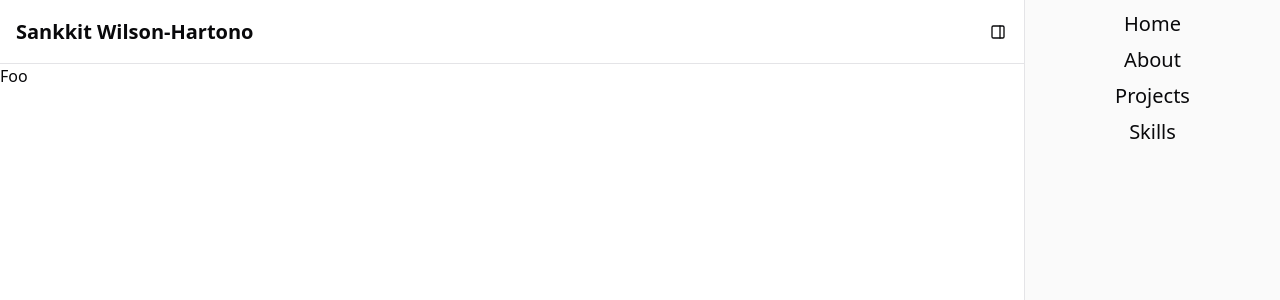
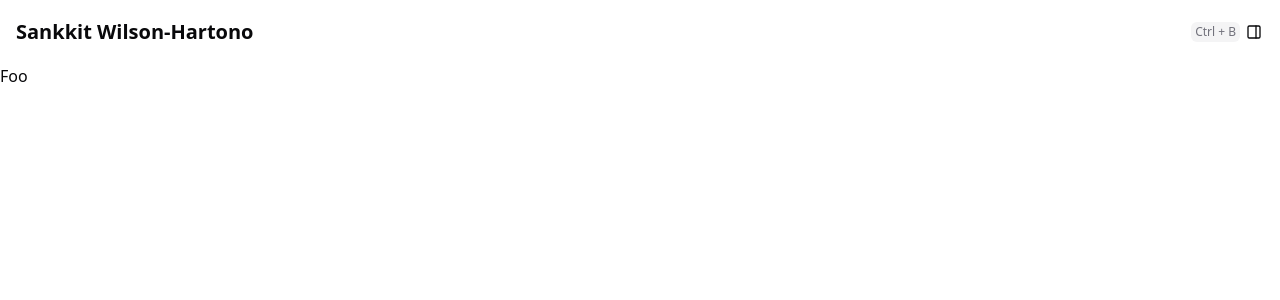
Before and after one commit to Sankeetos/sankeetos-portfolio, a SvelteKit app: page / in a window 1280 px wide. Shown: the top 300 px of the page. Built offline with nearby package versions, Linux system fonts and the light colour scheme.

Commit message:
Add kbd shortcut and default close sidebar

```diff
--- /dev/null
+++ b/src/lib/components/ui/kbd/index.ts
@@ -0,0 +1,10 @@
+import Root from "./kbd.svelte";
+import Group from "./kbd-group.svelte";
+
+export {
+	Root,
+	Group,
+	//
+	Root as Kbd,
+	Group as KbdGroup,
+};
--- /dev/null
+++ b/src/lib/components/ui/kbd/kbd-group.svelte
@@ -0,0 +1,20 @@
+<script lang="ts">
+	import { cn, type WithElementRef } from "$lib/utils.js";
+	import type { HTMLAttributes } from "svelte/elements";
+
+	let {
+		ref = $bindable(null),
+		class: className,
+		children,
+		...restProps
+	}: WithElementRef<HTMLAttributes<HTMLElement>> = $props();
+</script>
+
+<kbd
+	bind:this={ref}
+	data-slot="kbd-group"
+	class={cn("inline-flex items-center gap-1", className)}
+	{...restProps}
+>
+	{@render children?.()}
+</kbd>
--- /dev/null
+++ b/src/lib/components/ui/kbd/kbd.svelte
@@ -0,0 +1,25 @@
+<script lang="ts">
+	import { cn, type WithElementRef } from "$lib/utils.js";
+	import type { HTMLAttributes } from "svelte/elements";
+
+	let {
+		ref = $bindable(null),
+		class: className,
+		children,
+		...restProps
+	}: WithElementRef<HTMLAttributes<HTMLElement>> = $props();
+</script>
+
+<kbd
+	bind:this={ref}
+	data-slot="kbd"
+	class={cn(
+		"bg-muted text-muted-foreground pointer-events-none inline-flex h-5 w-fit min-w-5 items-center justify-center gap-1 rounded-sm px-1 font-sans text-xs font-medium select-none",
+		"[&_svg:not([class*='size-'])]:size-3",
+		"[[data-slot=tooltip-content]_&]:bg-background/20 [[data-slot=tooltip-content]_&]:text-background dark:[[data-slot=tooltip-content]_&]:bg-background/10",
+		className
+	)}
+	{...restProps}
+>
+	{@render children?.()}
+</kbd>
--- a/src/lib/components/ui/sidebar/constants.ts
+++ b/src/lib/components/ui/sidebar/constants.ts
@@ -1,6 +1,6 @@
 export const SIDEBAR_COOKIE_NAME = "sidebar:state";
 export const SIDEBAR_COOKIE_MAX_AGE = 60 * 60 * 24 * 7;
-export const SIDEBAR_WIDTH = "16rem";
+export const SIDEBAR_WIDTH = "20rem";
 export const SIDEBAR_WIDTH_MOBILE = "18rem";
 export const SIDEBAR_WIDTH_ICON = "3rem";
 export const SIDEBAR_KEYBOARD_SHORTCUT = "b";
--- a/src/routes/+layout.svelte
+++ b/src/routes/+layout.svelte
@@ -2,15 +2,20 @@
 	import AppSidebar from '$lib/components/app-sidebar.svelte';
 	import * as Sidebar from '$lib/components/ui/sidebar/index.js';
 	import './layout.css';
-
+	import * as Kbd from '$lib/components/ui/kbd/index.js';
 	let { children } = $props();
 </script>
 
-<Sidebar.Provider>
+<Sidebar.Provider open={false}>
 	<Sidebar.Inset>
-		<header class="flex h-16 shrink-0 items-center gap-2 border-b px-4">
+		<header class="flex h-16 shrink-0 items-center gap-2 px-4">
 			<h1 class="text-xl font-bold">Sankkit Wilson-Hartono</h1>
-			<Sidebar.Trigger class="ms-auto -me-1 rotate-180" />
+			<div class="ms-auto flex items-center">
+				<Kbd.Group>
+					<Kbd.Root>Ctrl + B</Kbd.Root>
+				</Kbd.Group>
+				<Sidebar.Trigger class="ms-auto -me-1 rotate-180" />
+			</div>
 		</header>
 		{@render children()}
 	</Sidebar.Inset>
```
Also changed, not shown: src/lib/components/ui/sidebar/sidebar-trigger.svelte (+6 -6 lines).
